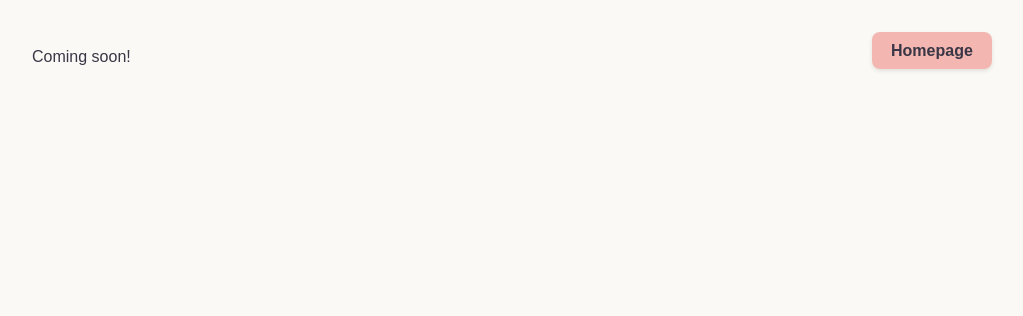
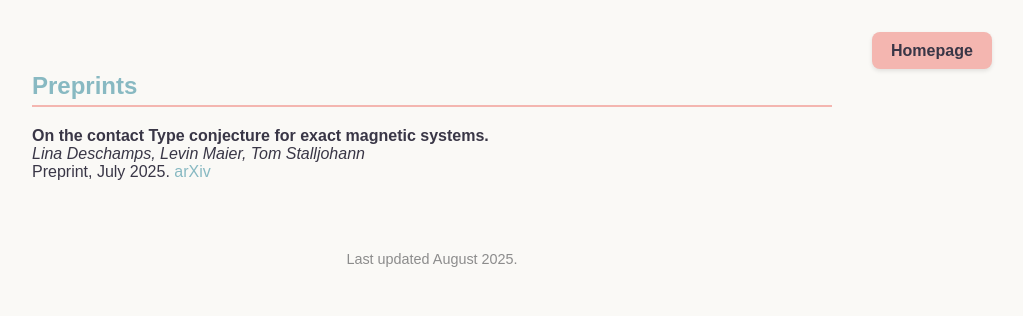
Before and after one commit to des-lina/des-lina.github.io, a plain HTML site: page publications.html in a window 1280 px wide. Shown: the whole page, without its empty margins (208-1231 px from the left). Drawn offline with Linux system fonts and the light colour scheme.

Commit message:
Update publications.html

```diff
--- a/publications.html
+++ b/publications.html
@@ -110,17 +110,15 @@
   <main>
     <a href="index.html"class="home-button">Homepage</a>
 
-    <p>Coming soon!</p>
-    <!--
     <h2>Preprints</h2>
     <ul>
       <li>
-        <span class="title">Magnetic Billiards on HyperKähler Manifolds.</span><br>
-        <span class="authors">Lina Deschamps</span><br>
-        Preprint, 2025. <a href="https://arxiv.org/abs/xxxxx" target="_blank">arXiv</a>
+        <span class="title">On the contact Type conjecture for exact magnetic systems.</span><br>
+        <span class="authors">Lina Deschamps, Levin Maier, Tom Stalljohann</span><br>
+        Preprint, July 2025. <a href="https://arxiv.org/abs/2508.01113" target="_blank">arXiv</a>
       </li>
     </ul>
-
+<!--
     <h2>Publications</h2>
     <ul>
       <li>
@@ -128,11 +126,10 @@
         <span class="authors">Lina Deschamps, Peter Albers</span><br>
         Journal of Symplectic Geometry (to appear).
       </li>
-    </ul>
+    </ul> -->
 </main>
 <footer>
-    <p>Last updated June 2025.</p>
+    <p>Last updated August 2025.</p>
 </footer>
 </body>
 </html>
-    -->
```
